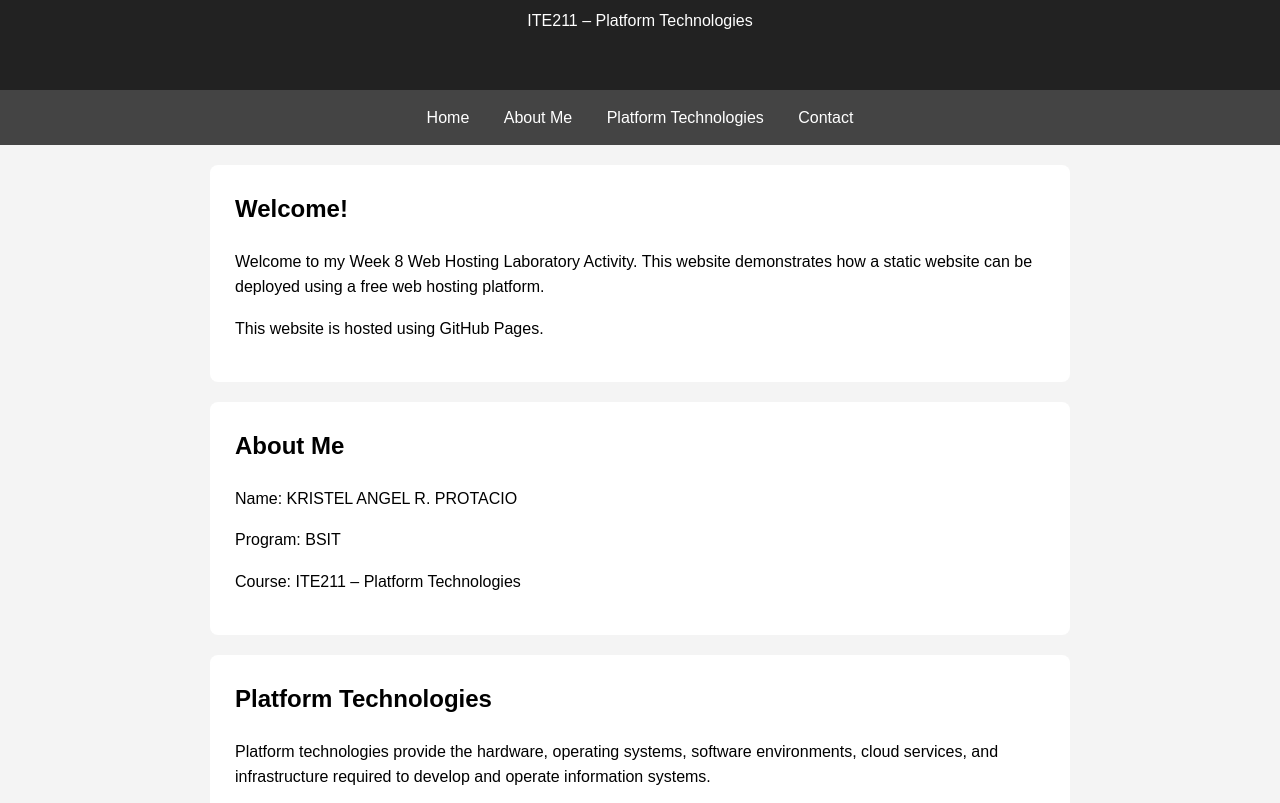
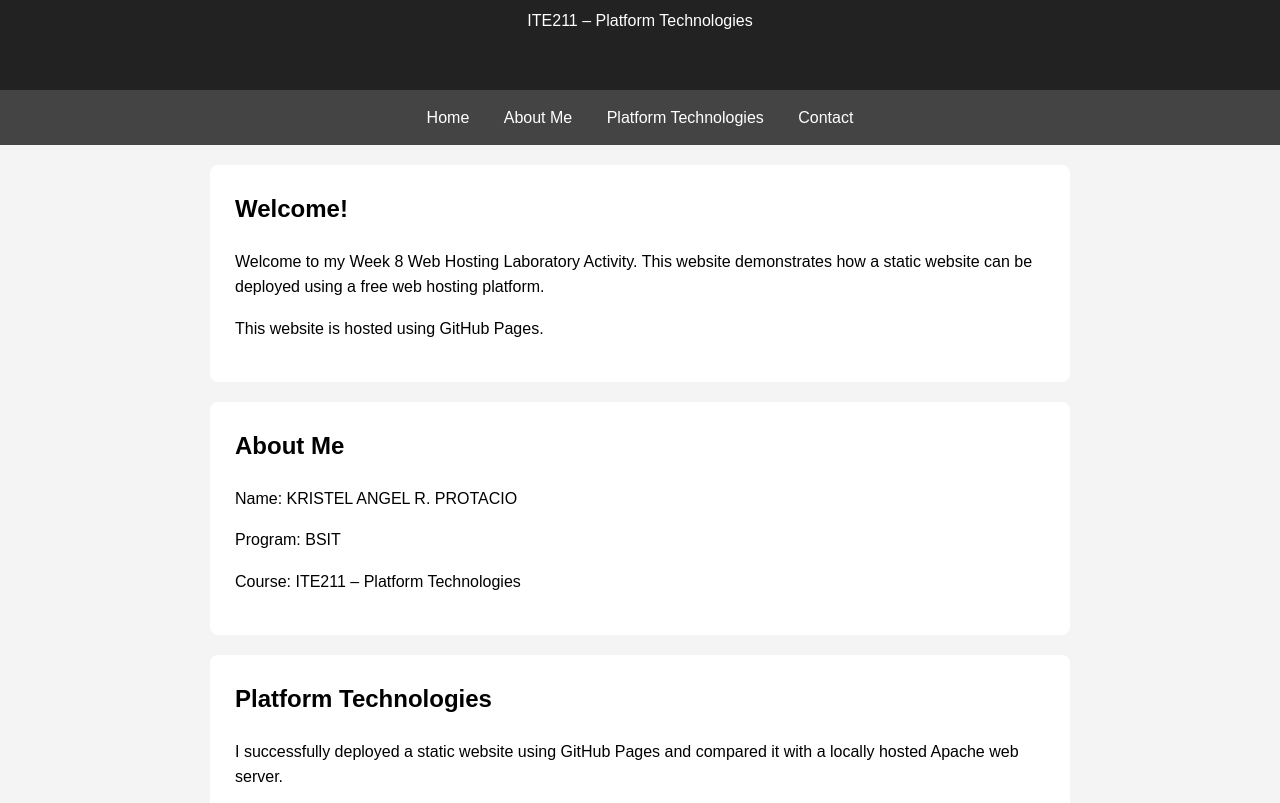
Before and after one commit to kristelprotacio-bit/protacio-platform-technologies-week8, a plain HTML site: page index.html in a window 1280 px wide. Shown: the part 126-929 px from the top of the page. Drawn offline with Linux system fonts and the light colour scheme.

Commit message:
Updated Week 8 website

```diff
--- a/index.html
+++ b/index.html
@@ -56,6 +56,11 @@
         <section id="platform">
             <h2>Platform Technologies</h2>
 
+             <p>
+    		    I successfully deployed a static website using GitHub Pages
+    		    and compared it with a locally hosted Apache web server.
+	        </p>
+
             <p>
                 Platform technologies provide the hardware, operating
                 systems, software environments, cloud services, and
```
